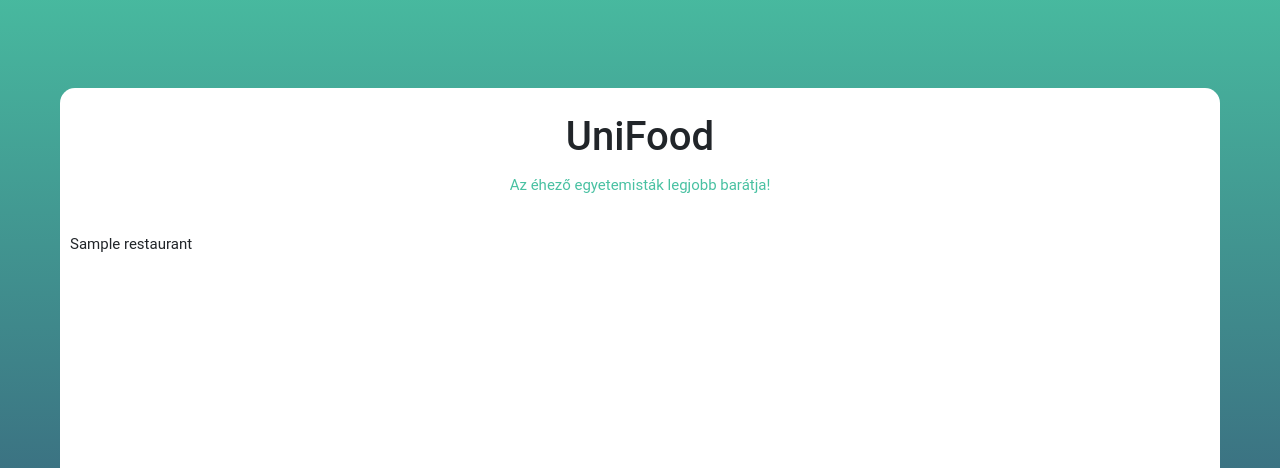
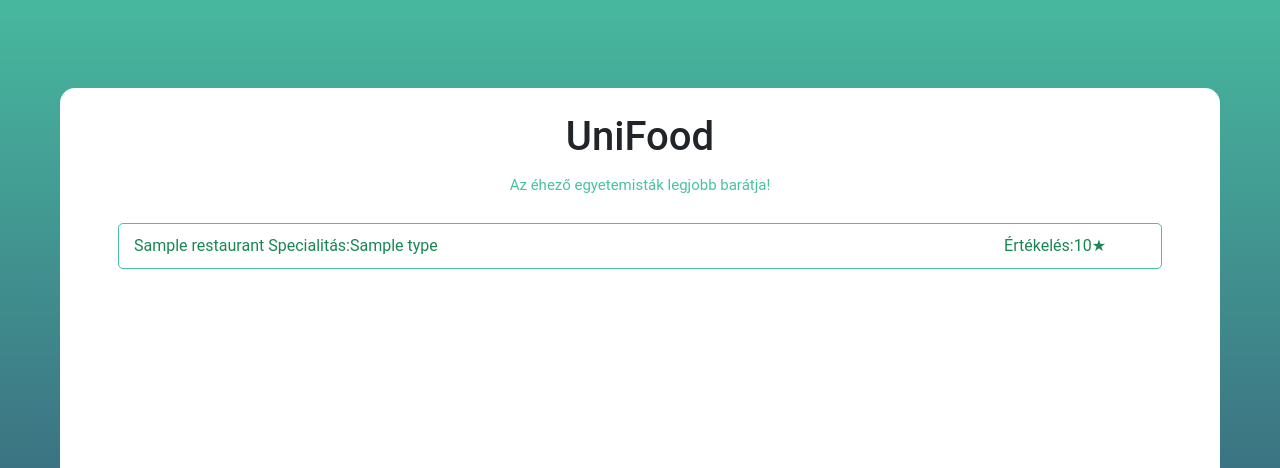
Before and after one commit to Zack0424/Ettermek, a Flask app: template templates/index.html in a window 1280 px wide. Shown: the part 56-524 px from the top of the page. Run offline with Flask 2, Linux system fonts and the light colour scheme; the template is opened without the code that fills it: most values are stand-ins (such as "Sample title", 1, 10 or a date in 2020).

Commit message:
added option to review restaurants

```diff
--- a/main.py
+++ b/main.py
@@ -40,7 +40,7 @@
     __tablename__ = "restaurants"
 
     id = Column("id", Integer, primary_key = True)
-    name = Column("name", Integer)
+    name = Column("name", String)
     type = Column("type", String)
     score = Column("score", Integer)
 
@@ -60,14 +60,16 @@
     rid = Column(Integer, ForeignKey("restaurants.id"))
     uid = Column(Integer, ForeignKey("users.id"))
     score = Column("score",Integer)
+    desc = Column("Description", String)
 
-    def __init__(self, uid, rid,score):
+    def __init__(self, uid, rid,score,desc=""):
         self.uid = uid
         self.rid = rid
         self.score = score
+        self.desc
 
     def __repr__(self):
-        return f"({self.uid}) - ({self.rid}) {self.score}"
+        return f"({self.uid}) - ({self.rid}) {self.score} {self.desc}"
 
 
 engine = create_engine("sqlite:///mydb.db", echo=True)
@@ -185,7 +187,7 @@
         restaurants = session5.query(Restaurant).all()
 
         session5.close()
-        return render_template("logged.html",search=True, name=session["user"], rank=rank, restaurants=restaurants)
+        return render_template("mainpage.html",search=True, name=session["user"], rank=rank, restaurants=restaurants)
 
 @app.route("/addRestaurant", methods=['POST', "GET"])
 def add_restaurants():
@@ -193,7 +195,7 @@
     rank= str(session4.query(User.rank).filter(session["user"] == User.email).first())
     rank = int(rank[1])
     session4.close()
-    if rank>2:
+    if rank>-1:
         if request.method=="POST":
             name = request.form["restaurant_name_input"]
             type = request.form["select"]
@@ -210,9 +212,42 @@
                 return redirect(url_for("mainpage"))
 
         return render_template("addRestaurant.html")
-    return redirect(url_for("logged"))
+    return redirect(url_for("mainpage"))
 
+@app.route("/<restaurant>", methods=['POST', "GET"])
+def addScore(restaurant):
+    session3 = Session()
+    x =session3.query(Restaurant.name).filter(Restaurant.name==restaurant).first()
+    session3.close()
+    if x:
 
+        if request.method=="POST":
+            session3 = Session()
+            user_id = session3.query(User.id).filter(User.email == session["user"]).first()[0]
+            restaurant_name= restaurant
+            score = request.form["ertekeles-csillag"]
+            desc = request.form["description-input"]
+            cid = len(session3.query(Rest_user_connector).all())
+            rid = session3.query(Restaurant.id).filter(Restaurant.name==restaurant).first()[0]
+            addingScore = Rest_user_connector(user_id,rid,score,desc)
+
+            session3.add(addingScore)
+            session3.commit()
+
+            current_score = session3.query(Restaurant.score).filter(Restaurant.id == rid).first()[0]
+            all_scores = session3.query(Rest_user_connector.score).filter(Rest_user_connector.rid == rid).all()
+            sum_of_scores = 0
+            print(all_scores)
+            if all_scores:
+                for i in all_scores:
+                    sum_of_scores+=int(i[0])
+                avg_score = round(sum_of_scores/len(all_scores),1)
+                session3.query(Restaurant).filter(Restaurant.id == rid).update({"score": avg_score})
+                session3.commit()
+
+                return redirect(url_for("mainpage"))
+        return render_template("addScore.html",restaurant=restaurant)
+    return redirect(url_for("mainpage"))
 
 if __name__ == "__main__":
     app.run(debug=True)
--- a/static/style.css
+++ b/static/style.css
@@ -148,7 +148,48 @@
     width: 50%;
 }
 
-.restaurant{
+.etterem-item{
+    padding: 10px 5px;
+    width: 90%;
+    height:fit-content;
+    margin: auto;
+    margin-top: 10px;
+    margin-bottom: 10px;
+    text-align: left;
+    border: solid #49c1a2 1px;
+    border-radius: 5px;
+}
+.etterem-item:hover{
+    background-color: #49c1a2;
+}
+
+#add-restaurant-button:hover{
+    background-color: #49c1a2;
+}
+
+.etterem-name{
 text-align:left;
 padding-left:10px;
 }
+
+.etterem-ertekeles{
+    display: block;
+    float: right;
+    padding-right: 50px;
+}
+
+.ertekeles-csillag{
+    display: inline-block;
+    margin-left: auto;
+    width:fit-content;
+    padding: auto;
+    color: #49c1a2;
+    background-color: rgba(128, 128, 128, 0.144);
+    border-radius: 10px;
+    border: 1px solid #344a721a;
+    cursor: pointer;
+    font-size: 30px;
+}
+#ertekeles-label{
+    display: inline-block;
+}
--- a/templates/index.html
+++ b/templates/index.html
@@ -12,10 +12,15 @@
     <p class="under-logo-slogan">Az éhező egyetemisták legjobb barátja!</p>
 
     {% for i in restaurants %}
-        <p class="restaurant">{{i["name"]}}</p>
+    <div class="etterem-item btn btn-outline-success" onclick='location.href="/{{i["name"]}}"'>
+        <span class="etterem-name">{{i["name"]}}</span>
+        <span>Specialitás:{{i["type"]}}</span>
+        <span class="etterem-ertekeles">Értékelés:{{i["score"]}}★</span>
+    </div>
     {% endfor %}
-    {% if rank > 2 %}
-    <button onclick='location.href="/addRestaurant"'>Hozzáadás</button>
+    {% if rank > -1 %}
+    <br>
+    <button id="add-restaurant-button" class="btn btn-outline-success" onclick='location.href="/addRestaurant"'>Hozzáadás</button>
     {% endif %}
 
 
```
Also changed, not shown: templates/addScore.html (added, +31 -0 lines), templates/admin.html (+10 -1 lines), mydb.db.
